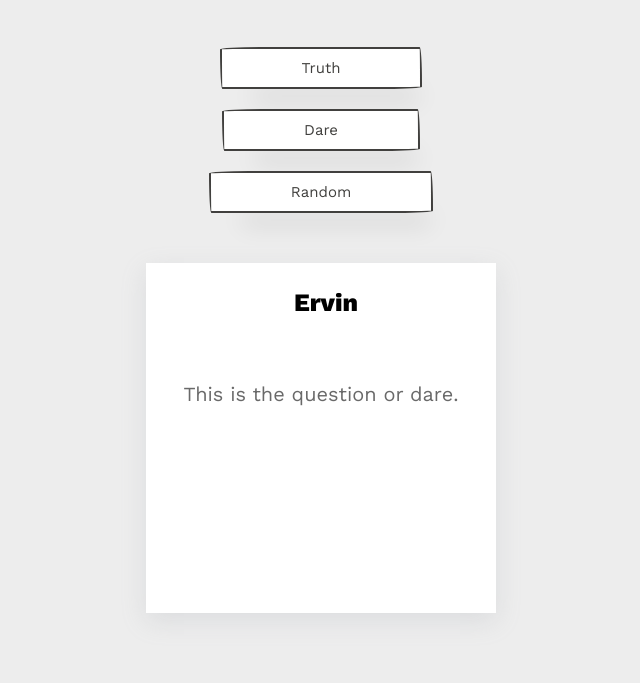
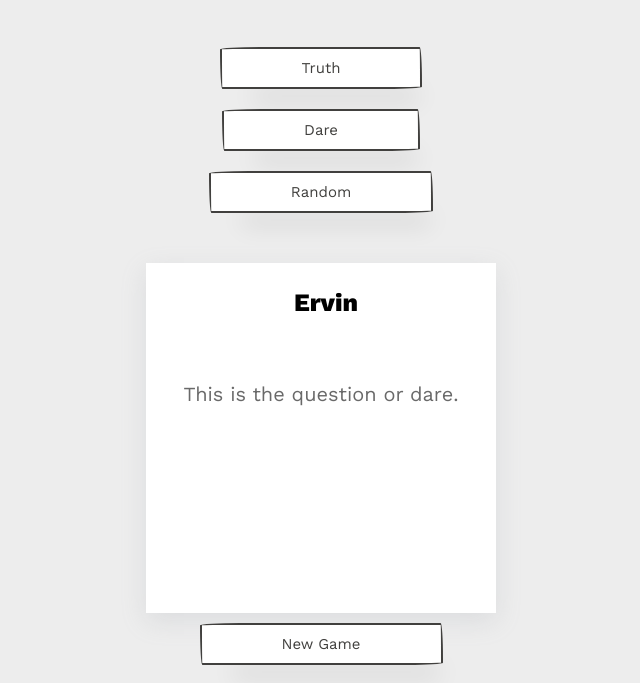
Before and after one commit to nikolliervin/Truth-or-Dare, a plain HTML site: page index.html in a window 1280 px wide. Shown: the part 147-830 px from the top of the page, without its empty margins (319-959 px from the left). Before the commit the page ends 800 px from the top, so only its background shows below. Drawn offline with nearby package versions, Linux system fonts and the light colour scheme.

Commit message:
newgame btn

```diff
--- a/index.html
+++ b/index.html
@@ -38,6 +38,7 @@
           </div>
         </div>
       </div>
+      <a href="main.html" class="selectBtn">New Game</a>
     </section>
     <script src="app.js"></script>
   </body>
```
